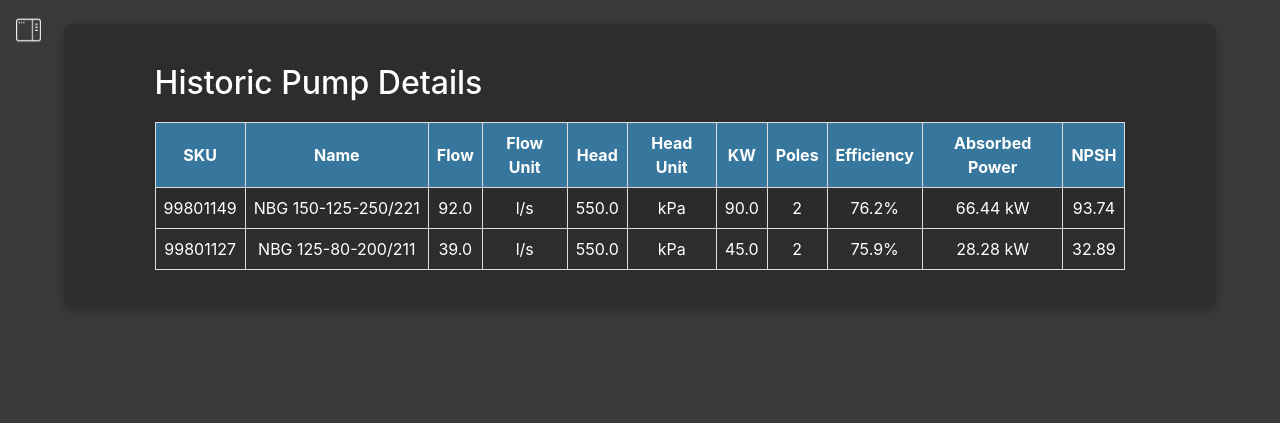
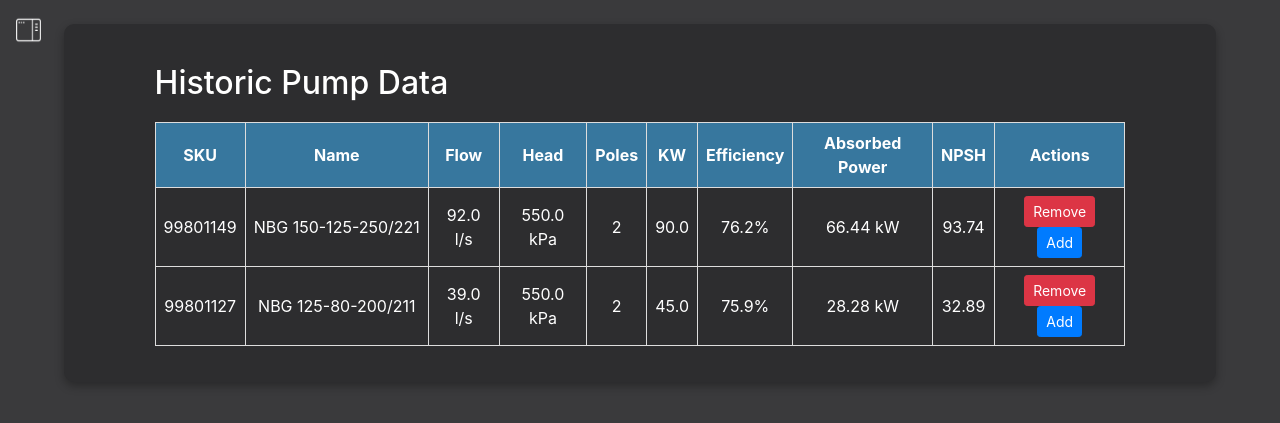
Before and after one commit to odayton/RBM-Tender-App, a Flask app: page /pumps/pumps/view-historic-pumps in a window 1280 px wide. Shown: the part 56-479 px from the top of the page. Run offline with Flask 2, Linux system fonts and the light colour scheme; data comes from the database, SQL or seed files in the repository; both versions use the stored data as it was after the commit; some libraries are stand-ins or nearby versions.

Commit message:
Viewing, removing, no duplicates, uploads working

```diff
--- a/app/blueprints/forms.py
+++ b/app/blueprints/forms.py
@@ -1,3 +1,4 @@
+# app/forms.py
 from flask_wtf import FlaskForm
 from wtforms import StringField, FloatField, FileField, SelectField, IntegerField, TextAreaField, SubmitField
 from wtforms.validators import DataRequired, Optional, Email, NumberRange
@@ -63,3 +64,6 @@
     file = FileField('Upload PDF File(s)', validators=[Optional()])
     zip_file = FileField('Upload ZIP File', validators=[Optional()])
     submit = SubmitField('Upload')
+
+class CSRFForm(FlaskForm):  # Add this class
+    submit = SubmitField('Submit')
--- a/app/blueprints/pumps.py
+++ b/app/blueprints/pumps.py
@@ -1,12 +1,14 @@
+# app/blueprints/pumps.py
+# app/blueprints/pumps.py
 import os
 import tempfile
 import zipfile
 from flask import Blueprint, render_template, request, flash, redirect, url_for, current_app, jsonify
 from werkzeug.utils import secure_filename
 from app.utils.extract_pdf import extract_blank_nbg_tech_data, extract_historic_nbg_tech_data
-from app.utils.db_utils import fetch_all_from_table, insert_into_db
+from app.utils.db_utils import fetch_all_from_table, insert_into_db, get_db_connection, record_exists  # Ensure correct import
 from app.utils.view_utils import fetch_historic_with_general
-from app.blueprints.forms import ManualUpdateForm, BlankTechDataUploadForm, HistoricTechDataUploadForm, SearchPumpsForm
+from app.blueprints.forms import ManualUpdateForm, BlankTechDataUploadForm, HistoricTechDataUploadForm, SearchPumpsForm, CSRFForm  # Updated import path
 
 pumps_bp = Blueprint('pumps', __name__)
 
@@ -86,10 +88,13 @@
                         temp_path = os.path.join(tempfile.gettempdir(), filename)
                         file.save(temp_path)
                         extracted_text, extracted_images = process_and_store_pdf(temp_path, extract_historic_nbg_tech_data, "extracted_historic_graphs", is_historic=True)
-                        all_extracted_data.append((extracted_text, extracted_images))
-                        insert_into_db('HistoricPumpData', extracted_text)  # Insert into HistoricPumpData
-                        for img_path in extracted_images:
-                            print(f"Saved Image: {img_path}")
+                        if not record_exists('HistoricPumpData', extracted_text['sku'], extracted_text['flow'], extracted_text['head']):
+                            all_extracted_data.append((extracted_text, extracted_images))
+                            insert_into_db('HistoricPumpData', extracted_text)  # Insert into HistoricPumpData
+                            for img_path in extracted_images:
+                                print(f"Saved Image: {img_path}")
+                        else:
+                            flash(f'Duty with SKU {extracted_text["sku"]}, Flow {extracted_text["flow"]}, and Head {extracted_text["head"]} already exists.')
 
             if zip_file and allowed_zip_file(zip_file.filename):
                 zip_filename = secure_filename(zip_file.filename)
@@ -97,21 +102,52 @@
                 zip_file.save(temp_path)
                 print(f"ZIP file saved to: {temp_path}")
                 extracted_data = extract_and_process_zip(temp_path, extract_historic_nbg_tech_data, "extracted_historic_graphs", is_historic=True)
-                all_extracted_data.extend(extracted_data)
+                for text, images in extracted_data:
+                    if not record_exists('HistoricPumpData', text['sku'], text['flow'], text['head']):
+                        all_extracted_data.append((text, images))
+                        insert_into_db('HistoricPumpData', text)
+                        for img_path in images:
+                            print(f"Saved Image: {img_path}")
+                    else:
+                        flash(f'Duty with SKU {text["sku"]}, Flow {text["flow"]}, and Head {text["head"]} already exists.')
 
             for text, images in all_extracted_data:
                 print(f"Extracted Text: {text}")
                 for img_path in images:
                     print(f"Saved Image: {img_path}")
 
-            flash('Historic tech data uploaded successfully.')
+            if not all_extracted_data:
+                flash('No new data was uploaded. All duties already exist.')
+            else:
+                flash('Historic tech data uploaded successfully.')
+
             return redirect(url_for('pumps.tech_data_upload'))
     return render_template('pumps/tech_data_upload.html', form=form)
 
-@pumps_bp.route('/pumps/view-historic-pumps')
+@pumps_bp.route('/pumps/view-historic-pumps', methods=['GET', 'POST'])
 def view_historic_pumps():
+    form = CSRFForm()
     data = fetch_historic_with_general()
-    return render_template('pumps/view_historic_pumps.html', data=data)
+    return render_template('pumps/view_historic_pumps.html', form=form, data=data)
+
+@pumps_bp.route('/pumps/remove-historic-pump/<sku>', methods=['POST'])
+def remove_historic_pump(sku):
+    from app.utils.db_utils import get_db_connection
+
+    conn = get_db_connection()
+    cursor = conn.cursor()
+    cursor.execute("DELETE FROM HistoricPumpData WHERE sku = ?", (sku,))
+    conn.commit()
+    conn.close()
+
+    flash('Historic pump removed successfully.')
+    return redirect(url_for('pumps.view_historic_pumps'))
+
+@pumps_bp.route('/pumps/add-historic-pump/<sku>', methods=['GET'])
+def add_historic_pump(sku):
+    # Implement the logic to add the historic pump
+    flash('Historic pump added successfully.')
+    return redirect(url_for('pumps.view_historic_pumps'))
 
 @pumps_bp.route('/pumps/get-table-data/<table_name>')
 def get_table_data(table_name):
--- a/app/templates/pumps/view_historic_pumps.html
+++ b/app/templates/pumps/view_historic_pumps.html
@@ -1,46 +1,53 @@
 {% extends "base.html" %}
 
 {% block title %}
-    View Historic Pumps
+    View Historic Pump Data
 {% endblock %}
 
 {% block content %}
 <div class="container">
-    <h2>Historic Pump Details</h2>
-
-    <table class="table table-striped">
+    <h2>Historic Pump Data</h2>
+    <div class="table-responsive">
+        <table class="table table-bordered">
             <thead>
                 <tr>
                     <th>SKU</th>
                     <th>Name</th>
                     <th>Flow</th>
-                <th>Flow Unit</th>
                     <th>Head</th>
-                <th>Head Unit</th>
+                    <th>Poles</th>
                     <th>KW</th>
-                <th>Poles</th>
                     <th>Efficiency</th>
                     <th>Absorbed Power</th>
                     <th>NPSH</th>
+                    <th>Actions</th>
                 </tr>
             </thead>
             <tbody>
                 {% for row in data %}
                 <tr>
-                <td>{{ row['sku'] }}</td>
-                <td>{{ row['name'] }}</td>
-                <td>{{ row['flow'] }}</td>
-                <td>{{ row['flow_unit'] }}</td>
-                <td>{{ row['head'] }}</td>
-                <td>{{ row['head_unit'] }}</td>
-                <td>{{ row['kw'] }}</td>
-                <td>{{ row['poles'] }}</td>
-                <td>{{ row['efficiency'] }}</td>
-                <td>{{ row['absorbed_power'] }}</td>
-                <td>{{ row['npsh'] }}</td>
+                    <td>{{ row.sku }}</td>
+                    <td>{{ row.name }}</td>
+                    <td>{{ row.flow }} {{ row.flow_unit }}</td>
+                    <td>{{ row.head }} {{ row.head_unit }}</td>
+                    <td>{{ row.poles }}</td>
+                    <td>{{ row.kw }}</td>
+                    <td>{{ row.efficiency }}</td>
+                    <td>{{ row.absorbed_power }}</td>
+                    <td>{{ row.npsh }}</td>
+                    <td>
+                        <form action="{{ url_for('pumps.remove_historic_pump', sku=row.sku) }}" method="post" style="display:inline;">
+                            {{ form.hidden_tag() }}
+                            <button type="submit" class="btn btn-danger btn-sm">Remove</button>
+                        </form>
+                        <form action="{{ url_for('pumps.add_historic_pump', sku=row.sku) }}" method="get" style="display:inline;">
+                            <button type="submit" class="btn btn-primary btn-sm">Add</button>
+                        </form>
+                    </td>
                 </tr>
                 {% endfor %}
             </tbody>
         </table>
     </div>
+</div>
 {% endblock %}
--- a/run.py
+++ b/run.py
@@ -1,6 +1,6 @@
 from app import create_app
 
-app = create_app()
+app = create_app('default')
 
 if __name__ == '__main__':
     app.run(debug=True)
```
Also changed, not shown: app/__init__.py (+8 -9 lines), app/utils/db_utils.py (+10 -0 lines), extracted_historic_graphs/99801149-NBG 150-125-250-221-92-l-s-550-kPa_graph.png (added), instance/RBM_Product.db, 1 other file. Lines whose indentation alone changed are shown as unchanged.
